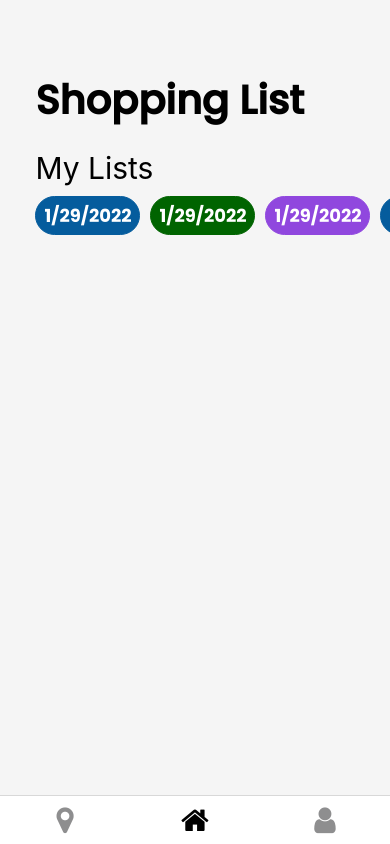
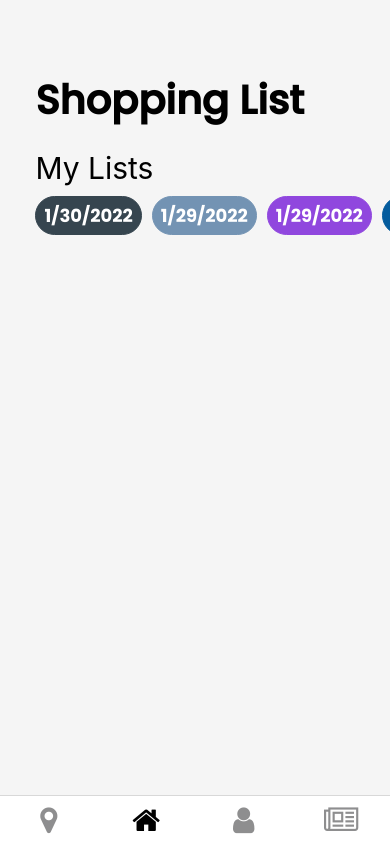
Before and after one commit to bruce-maddux/swamphacks-viii, a React Native app in the folder Frontend/: screen /Tab in a window 390 px wide. Built offline with nearby package versions, Linux system fonts and the light colour scheme.

Commit message:
working on shopping list, added new tab

```diff
--- a/Frontend/components/home.js
+++ b/Frontend/components/home.js
@@ -1,5 +1,5 @@
 import React from 'react'
-import { StyleSheet, Dimensions, Text, View, ScrollView } from 'react-native';
+import { StyleSheet, Dimensions, Text, View, ScrollView , TouchableOpacity} from 'react-native';
 import AppLoading from 'expo-app-loading';
 import * as Font from 'expo-font';
 import List from './list'
@@ -12,6 +12,7 @@ let customFonts = {
 class home extends React.Component{
     state = {
         fontsLoaded: false,
+        selectedList: 1,
       };
       async _loadFontsAsync() {
         await Font.loadAsync(customFonts);
@@ -21,6 +22,10 @@ class home extends React.Component{
       componentDidMount() {
         this._loadFontsAsync();
       }
+     handleSelectedList=(num)=>{
+        console.log(num)
+        this.setState({selectedList : num});
+     }
 
     render()
     {
@@ -28,25 +33,25 @@ class home extends React.Component{
             return <AppLoading />;
           }
         return(
+
             <View style = {homeStyles.container}>
               <View style = {homeStyles.left}>
                 <Text style = {homeStyles.titleText}>Shopping List</Text>
                 <Text style = {homeStyles.subTitleText}>My Lists</Text>
                 <ScrollView horizontal = {true} showsVerticalScrollIndicator={false}
-  showsHorizontalScrollIndicator={false}>
-                  <View style = {homeStyles.myList}>
+                  showsHorizontalScrollIndicator={false}>
+                  <TouchableOpacity style = {{paddingRight: 10,}} onPress = {() => this.handleSelectedList(1)}>
+                    <List date = "1/30/2022" color = {this.state.selectedList === 1 ? "#36454F" :"#7393B3"}></List>
+                  </TouchableOpacity>
+                  <TouchableOpacity style = {homeStyles.myList} onPress = {() => this.handleSelectedList(2)}>
+                    <List  date = "1/29/2022" color = {this.state.selectedList === 2 ? "#36454F" :"#7393B3"}></List>
+                  </TouchableOpacity>
+                  <TouchableOpacity style = {homeStyles.myList} onPress = {() => this.selectedList = 3}>
+                    <List  date = "1/29/2022" color = "#9047de"></List>
+                  </TouchableOpacity>
+                  <TouchableOpacity style = {homeStyles.myList} onPress = {() => this.selectedList = 4}>
                     <List  date = "1/29/2022" color = "#055C9D"></List>
-                  </View>
-                  <View style = {homeStyles.myList}>
-                    <List  date = "1/29/2022" color = "#006400"></List>
-                  </View>
-                  <View style = {homeStyles.myList}>
-                    <List  date = "1/29/2022" color = "#9047de"></List>
-                  </View>
-                  <View style = {homeStyles.myList}>
-                    <List  date = "1/29/2022" color = "#055C9D"></List>
-                  </View>
-
+                  </TouchableOpacity>
                 </ScrollView>
               </View>
             </View>
--- a/Frontend/components/list.js
+++ b/Frontend/components/list.js
@@ -2,7 +2,7 @@ import React from 'react'
 import { StyleSheet, Dimensions, Text, View, TouchableOpacity } from 'react-native';
 import AppLoading from 'expo-app-loading';
 import * as Font from 'expo-font';
-
+import shadeColor from './shadeColor'
 let customFonts = {
     'Roboto': require('../assets/fonts/Roboto-Medium.ttf'),
     'Poppins' : require('../assets/fonts/Poppins-Medium.ttf'),
@@ -28,11 +28,15 @@ class List extends React.Component {
           }
     return(
         <View>
-            <TouchableOpacity style = {{borderColor: this.props.color, backgroundColor: this.props.color, borderRadius: 30,
-        borderWidth: 1,
-        padding: 5,
-        paddingLeft: 8,
-        paddingRight: 8,}}>
+            <TouchableOpacity style = {{
+                borderColor: this.props.color,
+                backgroundColor: this.props.color,
+                borderRadius: 30,
+                borderWidth: 1,
+                padding: 5,
+                paddingLeft: 8,
+                paddingRight: 8,
+                }}>
                 <Text style = {styles.text}>{this.props.date}</Text>
             </TouchableOpacity>
         </View>
--- /dev/null
+++ b/Frontend/components/recieptUploader.js
@@ -0,0 +1,13 @@
+import React from 'react'
+import { Text, View } from 'react-native';
+class recieptUploader extends React.Component{
+    render()
+    {
+        return(
+            <View>
+                <Text>Reciept</Text>
+            </View>
+        )
+    }
+}
+export default recieptUploader;
--- /dev/null
+++ b/Frontend/components/shadeColor.js
@@ -0,0 +1,21 @@
+function shadeColor(color, percent) {
+
+    var R = parseInt(color.substring(1,3),16);
+    var G = parseInt(color.substring(3,5),16);
+    var B = parseInt(color.substring(5,7),16);
+
+    R = parseInt(R * (100 + percent) / 100);
+    G = parseInt(G * (100 + percent) / 100);
+    B = parseInt(B * (100 + percent) / 100);
+
+    R = (R<255)?R:255;
+    G = (G<255)?G:255;
+    B = (B<255)?B:255;
+
+    var RR = ((R.toString(16).length==1)?"0"+R.toString(16):R.toString(16));
+    var GG = ((G.toString(16).length==1)?"0"+G.toString(16):G.toString(16));
+    var BB = ((B.toString(16).length==1)?"0"+B.toString(16):B.toString(16));
+
+    return "#"+RR+GG+BB;
+}
+export default shadeColor;
--- a/Frontend/components/tabNavigator.js
+++ b/Frontend/components/tabNavigator.js
@@ -4,6 +4,7 @@ import { FontAwesome } from '@expo/vector-icons';
 import home from './home'
 import user from './user'
 import map from "./map";
+import recieptUploader from "./recieptUploader";
 import { createBottomTabNavigator } from '@react-navigation/bottom-tabs';
 
 const Tab = createBottomTabNavigator();
@@ -19,6 +20,9 @@ const iconOptions = (route, color) => {
             break;
         case 'Map':
             iconName = 'map-marker';
+            break;
+        case 'Reciept':
+            iconName = 'newspaper-o';
             break;
         default:
             break;
@@ -47,11 +51,13 @@ const tabNavigator = ({route, navigation}) => {
             <Tab.Screen name="Home" component={home}
               options = {{
                 tabBarLabel: () => null,
-
-
               }}
              />
             <Tab.Screen name="User" component={user}
+            options = {{
+              tabBarLabel: () => null
+            }}/>
+            <Tab.Screen name="Reciept" component={recieptUploader}
             options = {{
               tabBarLabel: () => null
             }}/>
```
